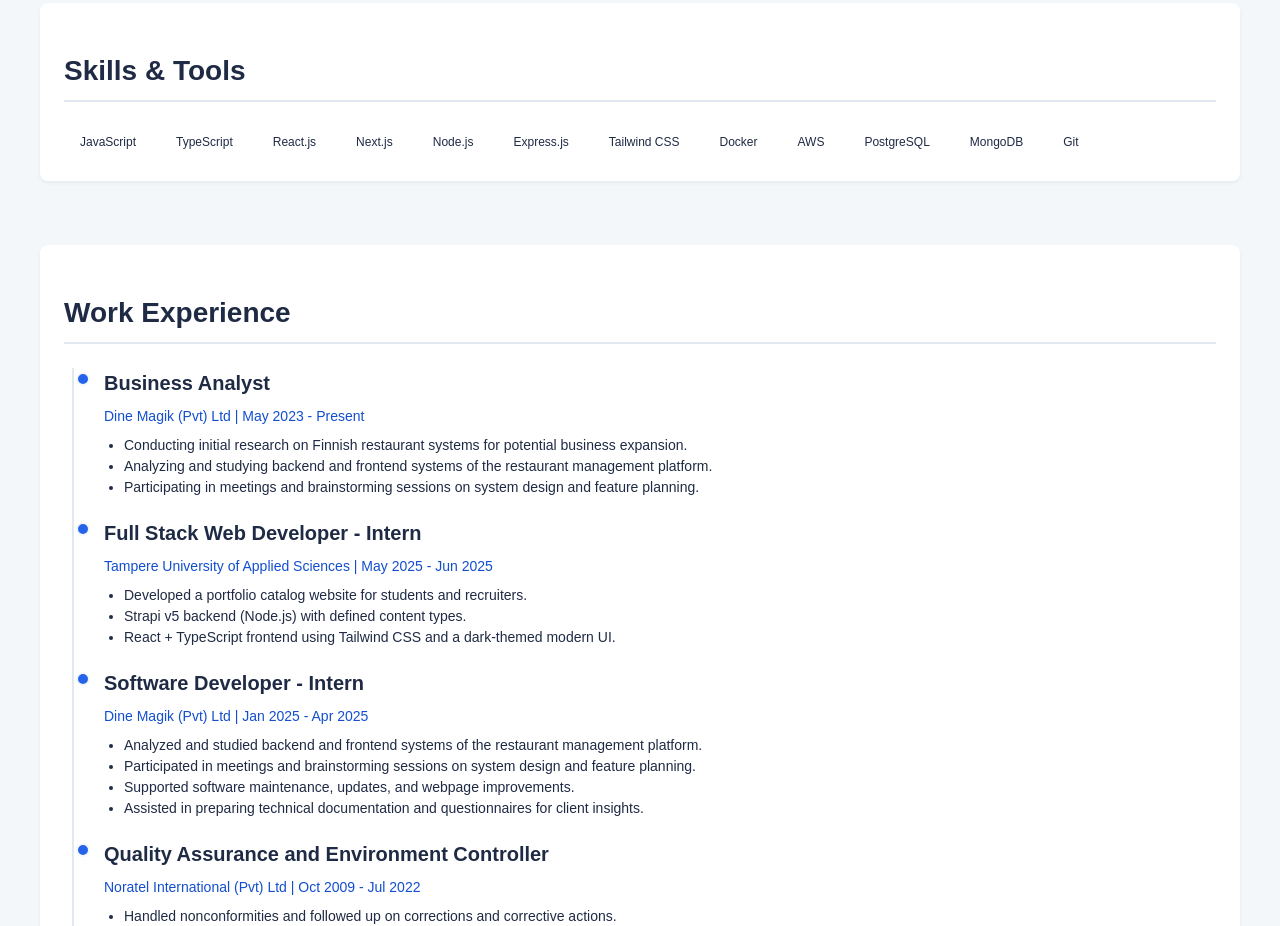
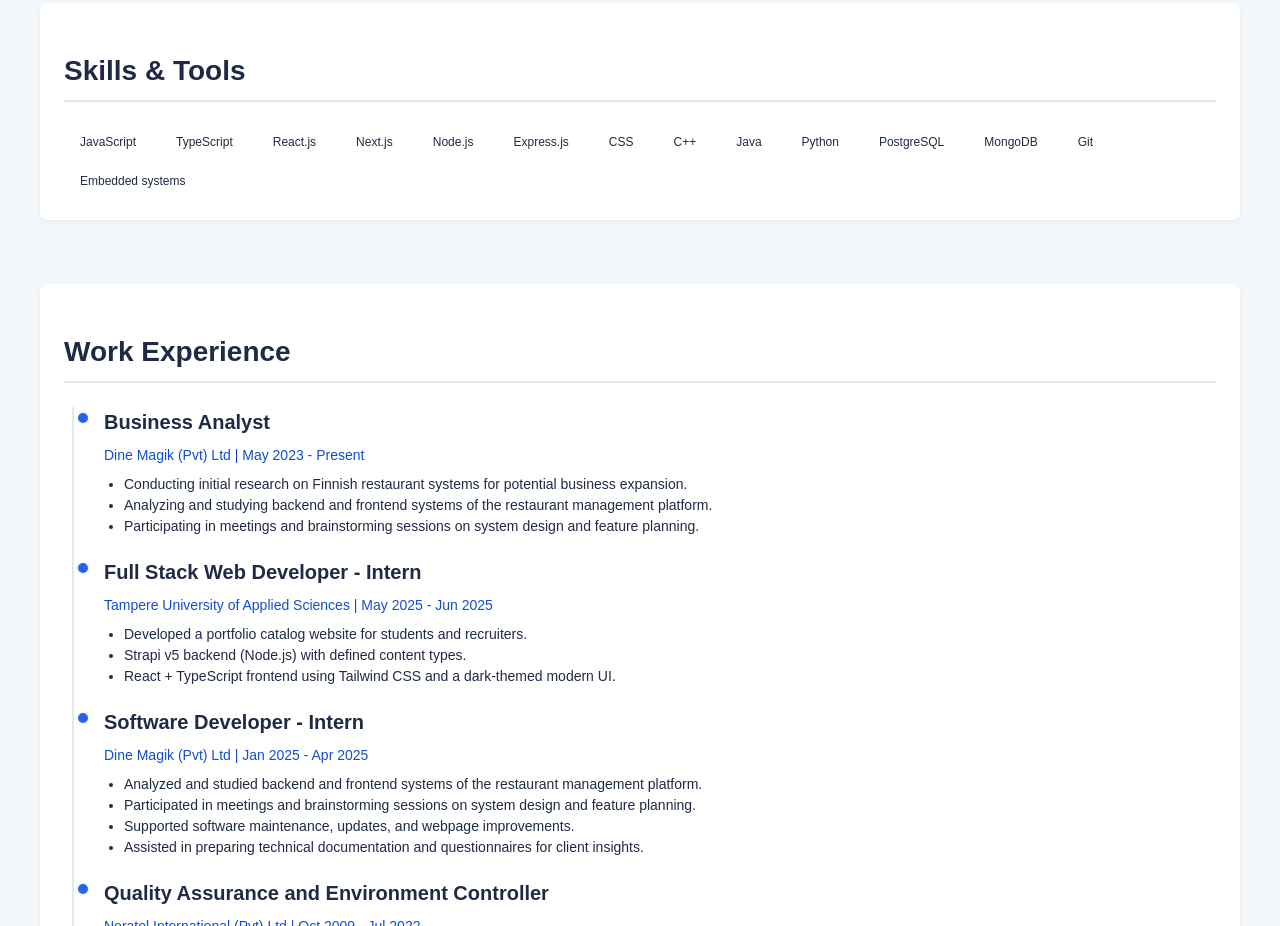
Before and after one commit to SightseR/SightseR.github.io, a plain HTML site: page index.html in a window 1280 px wide. Shown: the part 960-1886 px from the top of the page. Drawn offline with Linux system fonts and the light colour scheme.

Commit message:
Update index.html - skills

```diff
--- a/index.html
+++ b/index.html
@@ -81,12 +81,14 @@
         <span class="skill">Next.js</span>
         <span class="skill">Node.js</span>
         <span class="skill">Express.js</span>
-        <span class="skill">Tailwind CSS</span>
-        <span class="skill">Docker</span>
-        <span class="skill">AWS</span>
+        <span class="skill">CSS</span>
+        <span class="skill">C++</span>
+        <span class="skill">Java</span>
+        <span class="skill">Python</span>
         <span class="skill">PostgreSQL</span>
         <span class="skill">MongoDB</span>
         <span class="skill">Git</span>
+        <span class="skill">Embedded systems</span>
       </div>
     </section>
 
```
